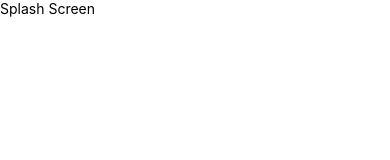
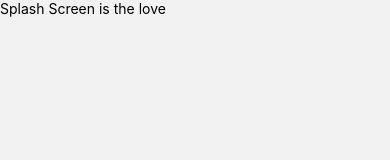
Before and after one commit to NaumanRecat/Simplified-Recipe-App, a React Native app: screen /Splash in a window 390 px wide. Shown: the top 160 px of the page. Built offline with nearby package versions, Linux system fonts and the light colour scheme.

Commit message:
navigator done

```diff
--- a/App.js
+++ b/App.js
@@ -1,20 +1,9 @@
 import React from 'react';
-import {
-  SafeAreaView,
-  StyleSheet,
-  Text,
-  View,
-} from 'react-native';
-import { Splash } from './src/screens/Splash';
+import { ScreenNavigator } from './src/navigators/ScreenNavigator';
 
 const App = () => {
-
   return (
-    <SafeAreaView>
-
-      <Splash/>
-
-    </SafeAreaView>
+     <ScreenNavigator/>
   );
 };
 
--- a/package.json
+++ b/package.json
@@ -10,8 +10,12 @@
     "lint": "eslint ."
   },
   "dependencies": {
+    "@react-navigation/native": "^6.0.6",
+    "@react-navigation/native-stack": "^6.2.5",
     "react": "17.0.2",
-    "react-native": "0.66.3"
+    "react-native": "0.66.3",
+    "react-native-safe-area-context": "^3.3.2",
+    "react-native-screens": "^3.9.0"
   },
   "devDependencies": {
     "@babel/core": "^7.16.0",
--- /dev/null
+++ b/src/navigators/ScreenNavigator.js
@@ -0,0 +1,20 @@
+import React from 'react';
+import { NavigationContainer } from '@react-navigation/native';
+import { createNativeStackNavigator } from '@react-navigation/native-stack';
+
+
+import { Splash } from '../screens/Splash';
+
+
+
+const Stack = createNativeStackNavigator();
+
+export const ScreenNavigator =()=>  {
+  return (
+    <NavigationContainer>
+      <Stack.Navigator>
+      <Stack.Screen name="Splash" component={Splash}  options={{headerShown:false}} />
+      </Stack.Navigator>
+    </NavigationContainer>
+  );
+}
--- a/src/screens/Splash.js
+++ b/src/screens/Splash.js
@@ -6,7 +6,7 @@
         return(
             <View>
                 <Text>
-                    Splash Screen
+                    Splash Screen is the love
                 </Text>
             </View>
         )
```
Also changed, not shown: 1 other file (tests, documents, lock files or other folders).
